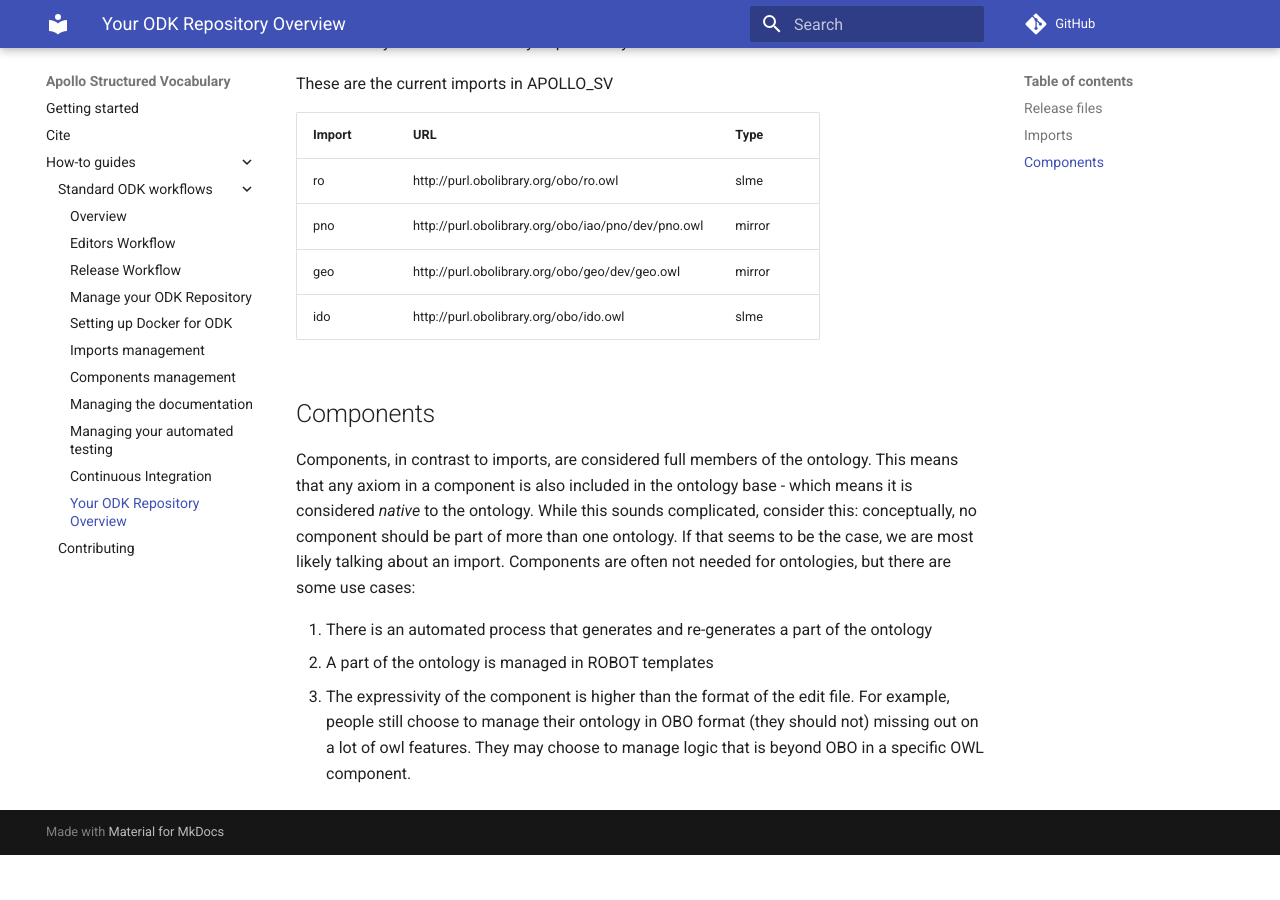
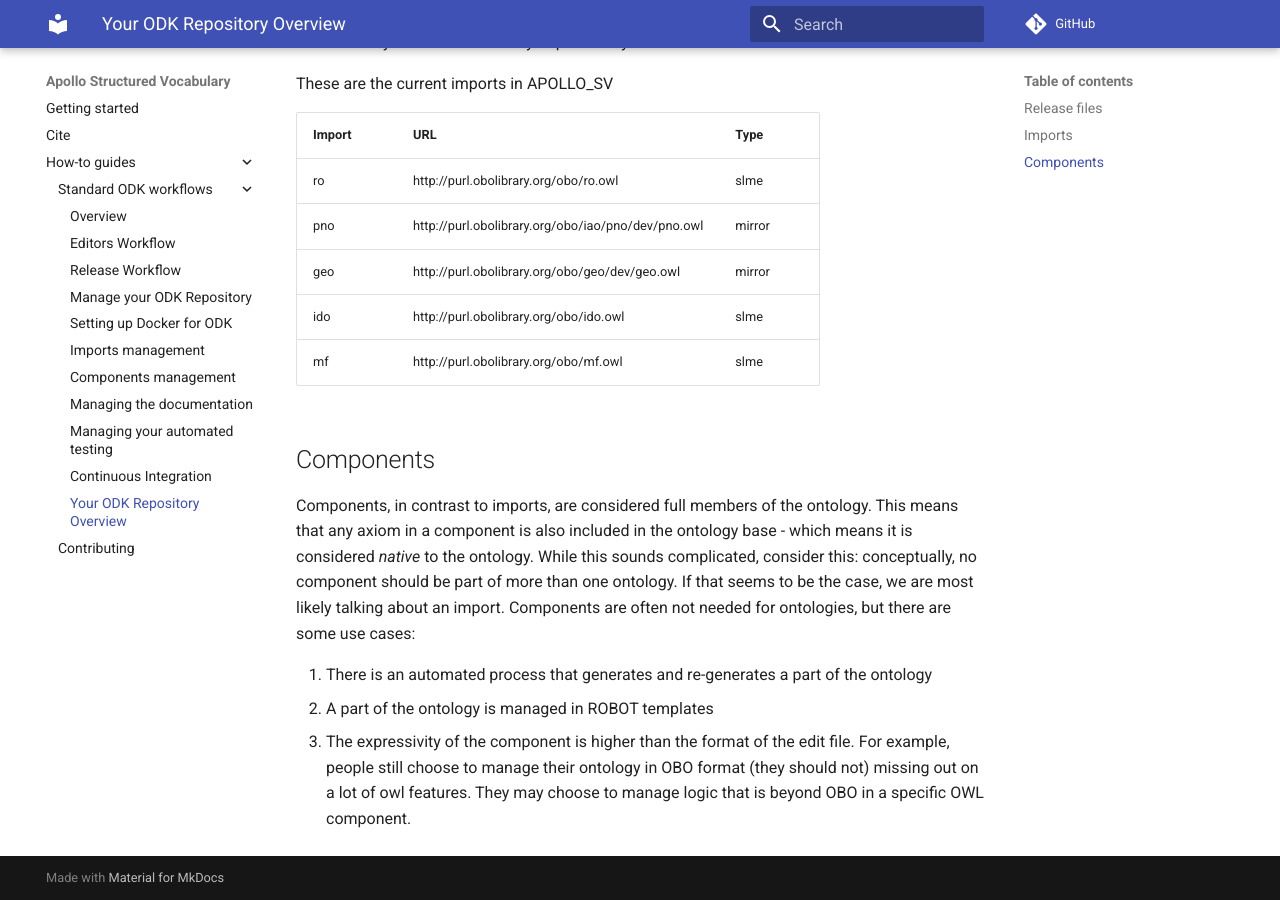
Before and after one commit to ApolloDev/apollo-sv, an MkDocs documentation site: the page built from docs/odk-workflows/RepositoryFileStructure.md, in a window 1280 px wide and 900 px high, scrolled down 595 px. Built offline with MkDocs 1.6.1 and Material for MkDocs 9.7.7, drawn with Linux system fonts in a browser that asks for light colours; comment, search, counter and statistics services are not loaded; before the commit the page ends 1450 px from its top, so only the background shows below that.

Commit message:
`added MF intentionality and created two classes 'intent to vaccinate' and 'intent to be vaccinated'. MF import is new. Fixes #238

```diff
--- a/docs/odk-workflows/RepositoryFileStructure.md
+++ b/docs/odk-workflows/RepositoryFileStructure.md
@@ -20,6 +20,7 @@ These are the current imports in APOLLO_SV
 | pno | http://purl.obolibrary.org/obo/iao/pno/dev/pno.owl | mirror |
 | geo | http://purl.obolibrary.org/obo/geo/dev/geo.owl | mirror |
 | ido | http://purl.obolibrary.org/obo/ido.owl | slme |
+| mf | http://purl.obolibrary.org/obo/mf.owl | slme |
 
 ## Components
 Components, in contrast to imports, are considered full members of the ontology. This means that any axiom in a component is also included in the ontology base - which means it is considered _native_ to the ontology. While this sounds complicated, consider this: conceptually, no component should be part of more than one ontology. If that seems to be the case, we are most likely talking about an import. Components are often not needed for ontologies, but there are some use cases:
--- a/src/ontology/apollo_sv-odk.yaml
+++ b/src/ontology/apollo_sv-odk.yaml
@@ -33,6 +33,9 @@ import_group:
     - id: ido
       module_type: slme
       slme_individuals: exclude
+    - id: mf
+      module_type: slme
+      slme_individuals: exclude
 use_custom_import_module: TRUE
 robot_java_args: '-Xmx8G'
 custom_makefile_header: |
```
Also changed, not shown: 8 other files.
